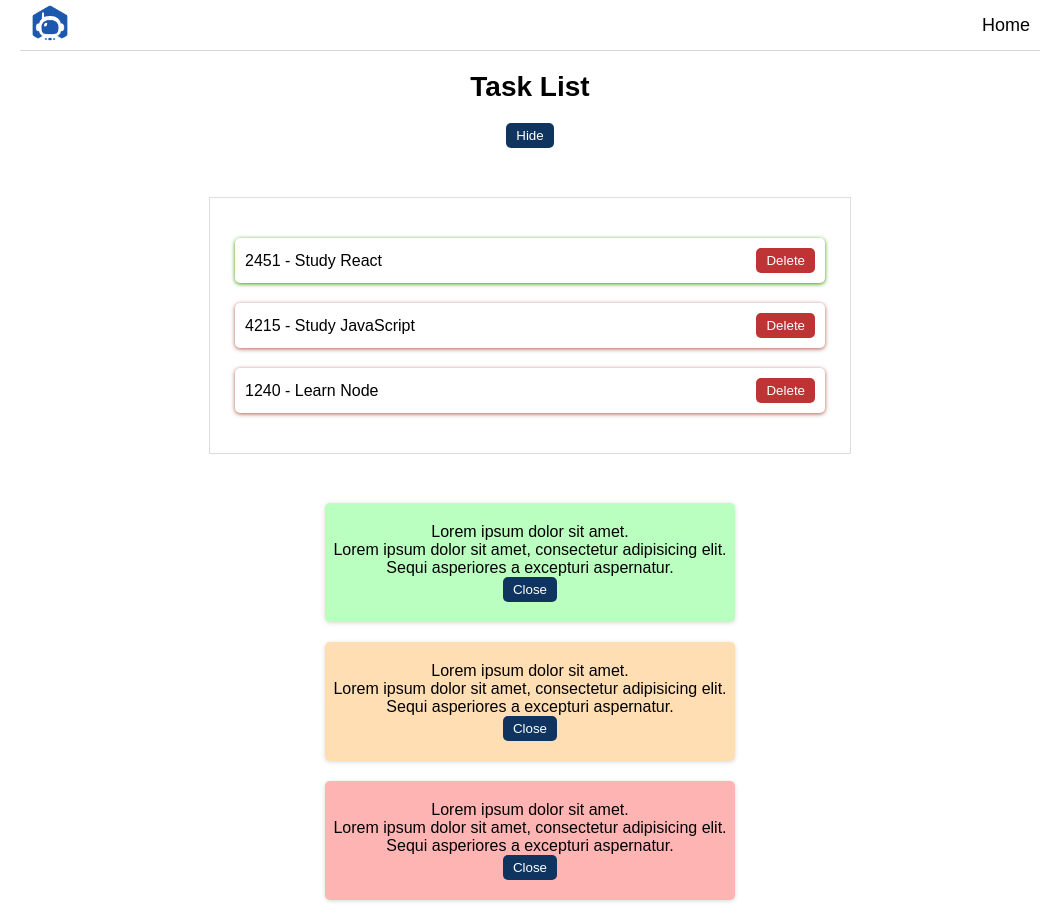
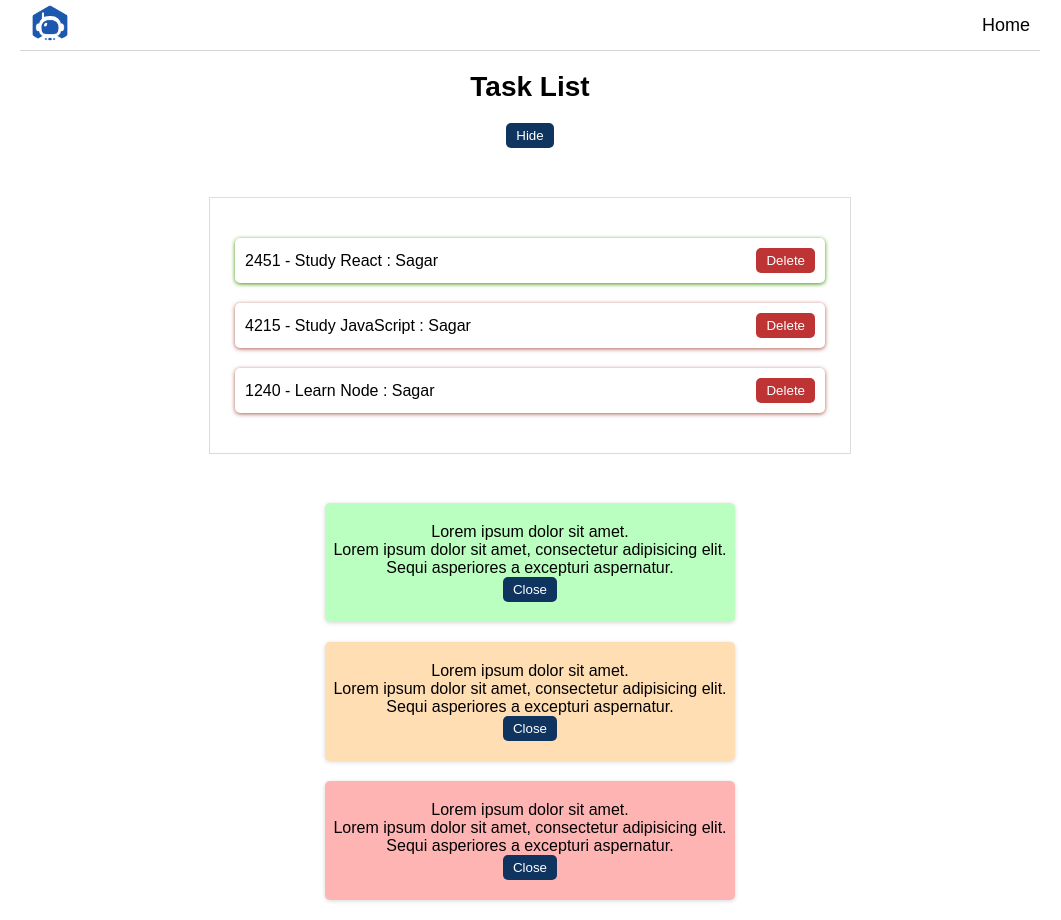
Before and after one commit to sagarng31/taskmate, a React (Vite) app: page / in a window 1280 px wide. Shown: the whole page, without its empty margins (110-1171 px from the left). Built offline with nearby package versions, Linux system fonts and the light colour scheme.

Commit message:
props drilling

```diff
--- a/src/App.jsx
+++ b/src/App.jsx
@@ -3,10 +3,11 @@ import { Header } from "./components/Header";
 import { TasksList } from "./components/TasksList";
 
 function App() {
+  const info = "Sagar";
   return (
     <section className="App">
       <Header />
-      <TasksList />
+      <TasksList info={info} />
     </section>
   );
 }
--- a/src/components/TaskCard.jsx
+++ b/src/components/TaskCard.jsx
@@ -1,8 +1,8 @@
-export const TaskCard = ({ task, handleDelete }) => {
+export const TaskCard = ({ task, handleDelete, info }) => {
   return (
     <li className={task.completed ? "completed" : "incomplete"}>
       <span>
-        {task.id} - {task.name}
+        {task.id} - {task.name} : {info}
       </span>
       <button onClick={() => handleDelete(task.id)} className="delete">
         Delete
--- a/src/components/TasksList.jsx
+++ b/src/components/TasksList.jsx
@@ -2,7 +2,7 @@ import { useState } from "react";
 import { TaskCard } from "./TaskCard";
 import { BoxCard } from "./BoxCard";
 
-export const TasksList = () => {
+export const TasksList = ({ info }) => {
   const [tasks, setTasks] = useState([
     {
       id: 2451,
@@ -41,7 +41,12 @@ export const TasksList = () => {
       <ul>
         {show &&
           tasks.map((task) => (
-            <TaskCard key={task.id} task={task} handleDelete={handleDelete} />
+            <TaskCard
+              info={info}
+              key={task.id}
+              task={task}
+              handleDelete={handleDelete}
+            />
           ))}
       </ul>
       <BoxCard result="success">
```
